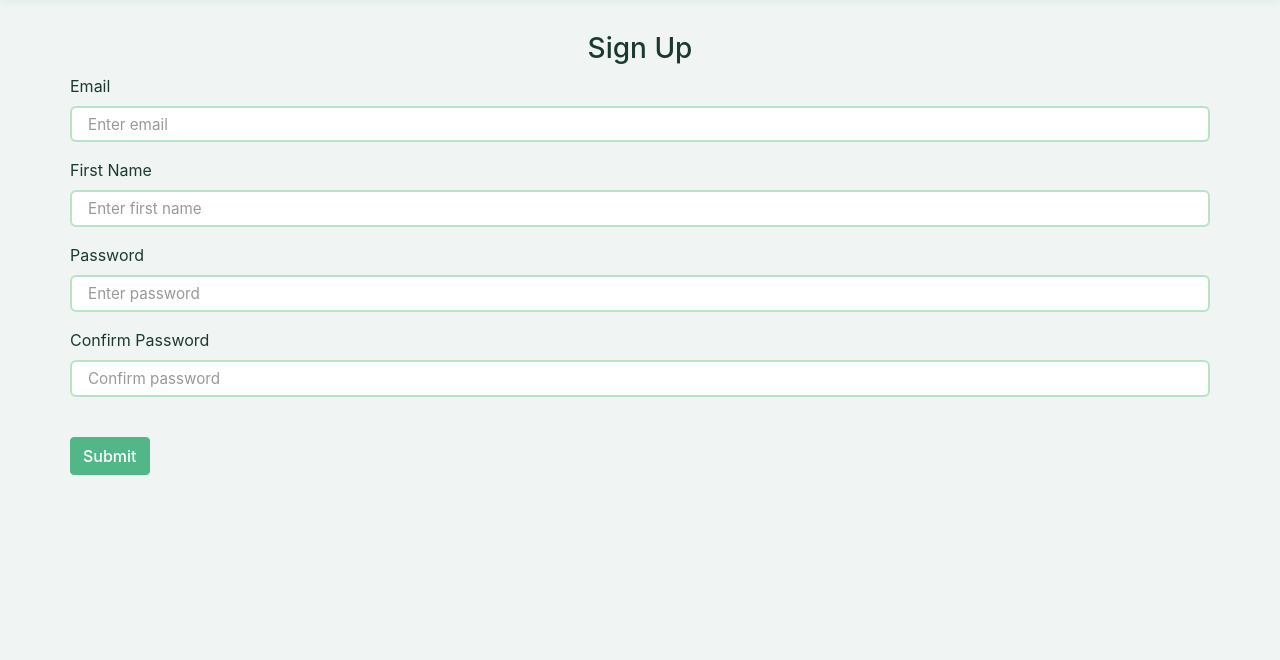
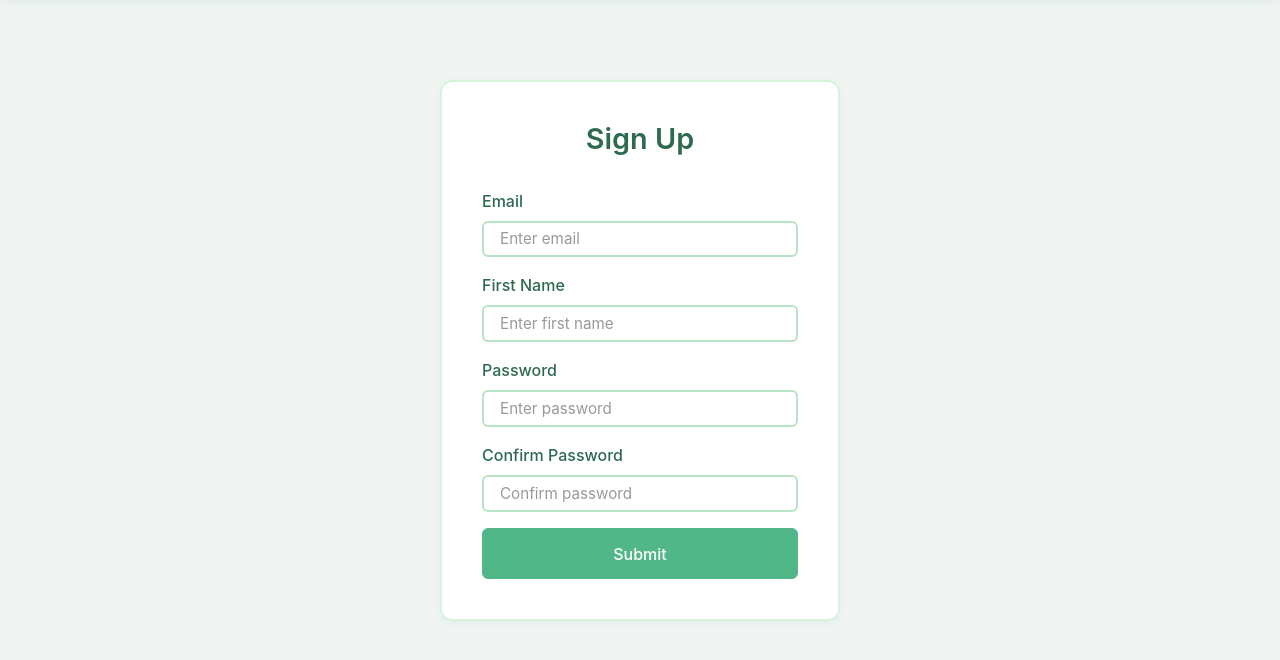
Before and after one commit to mauricesinon123-cmyk/The-challenge, a Python web app: template templates/sign_up.html in a window 1280 px wide. Shown: the part 72-732 px from the top of the page. Run offline with Jinja, Linux system fonts and the light colour scheme; the template is opened without the code that fills it, so the values that code supplies are empty; some libraries are stand-ins or nearby versions.

Commit message:
Enhance sign-up form with styles and layout
Added styles and improved layout for sign-up form.

```diff
--- a/templates/sign_up.html
+++ b/templates/sign_up.html
@@ -1,11 +1,48 @@
 {% extends "base.html"%} {% block title %}Sign Up{% endblock %}
 
 {% block content %}
-<form method="POST"> <!--formulier voor aanmelding-->
-    <h3 align="center">
-        Sign Up
-    </h3>
-    <div class="form-group"> <!--invoerveld voor email-->
+<style>
+    :root {
+        --primary-green: #2d6a4f;
+        --light-green: #52b788;
+        --very-light-green: #d8f3dc;
+    }
+
+    .auth-container {
+        max-width: 400px;
+        margin: 3rem auto;
+        padding: 2.5rem;
+        background-color: white;
+        border-radius: 12px;
+        border: 2px solid var(--very-light-green);
+        box-shadow: 0 2px 8px rgba(45, 106, 79, 0.06);
+    }
+
+    .auth-container h3 {
+        color: var(--primary-green);
+        font-weight: 600;
+        margin-bottom: 2rem;
+        text-align: center;
+        font-size: 1.8rem;
+    }
+
+    .auth-container .form-group label {
+        color: var(--primary-green);
+        font-weight: 500;
+    }
+
+    .auth-container .btn {
+        width: 100%;
+        padding: 0.8rem;
+        font-weight: 500;
+        border-radius: 6px;
+    }
+</style>
+
+<div class="auth-container">
+    <form method="POST">
+        <h3>Sign Up</h3>
+        <div class="form-group">
             <label for="email">Email</label>
             <input
                 type="email"
@@ -13,9 +50,10 @@
                 id="email"
                 name="email"
                 placeholder="Enter email"
+                required
             />
         </div>
-    <div class="form-group"> <!--invoerveld voor voornaam-->
+        <div class="form-group">
             <label for="firstName">First Name</label>
             <input
                 type="text"
@@ -23,9 +61,10 @@
                 id="firstName"
                 name="firstName"
                 placeholder="Enter first name"
+                required
             />
         </div>
-    <div class="form-group"> <!--invoerveld voor wachtwoord-->
+        <div class="form-group">
             <label for="password1">Password</label>
             <input
                 type="password"
@@ -33,8 +72,10 @@
                 id="password1"
                 name="password1"
                 placeholder="Enter password"
-        /></div>
-    <div class="form-group"> <!--invoerveld voor wachtwoord bevestiging-->
+                required
+            />
+        </div>
+        <div class="form-group">
             <label for="password2">Confirm Password</label>
             <input
                 type="password"
@@ -42,10 +83,10 @@
                 id="password2"
                 name="password2"
                 placeholder="Confirm password"
+                required
             />
         </div>
-    <br />
-    <button type="submit" class="btn btn-primary">Submit</button> <!--verzendknop-->
-
+        <button type="submit" class="btn btn-primary">Submit</button>
     </form>
+</div>
 {%endblock%}
```
Lines whose indentation alone changed are shown as unchanged.
